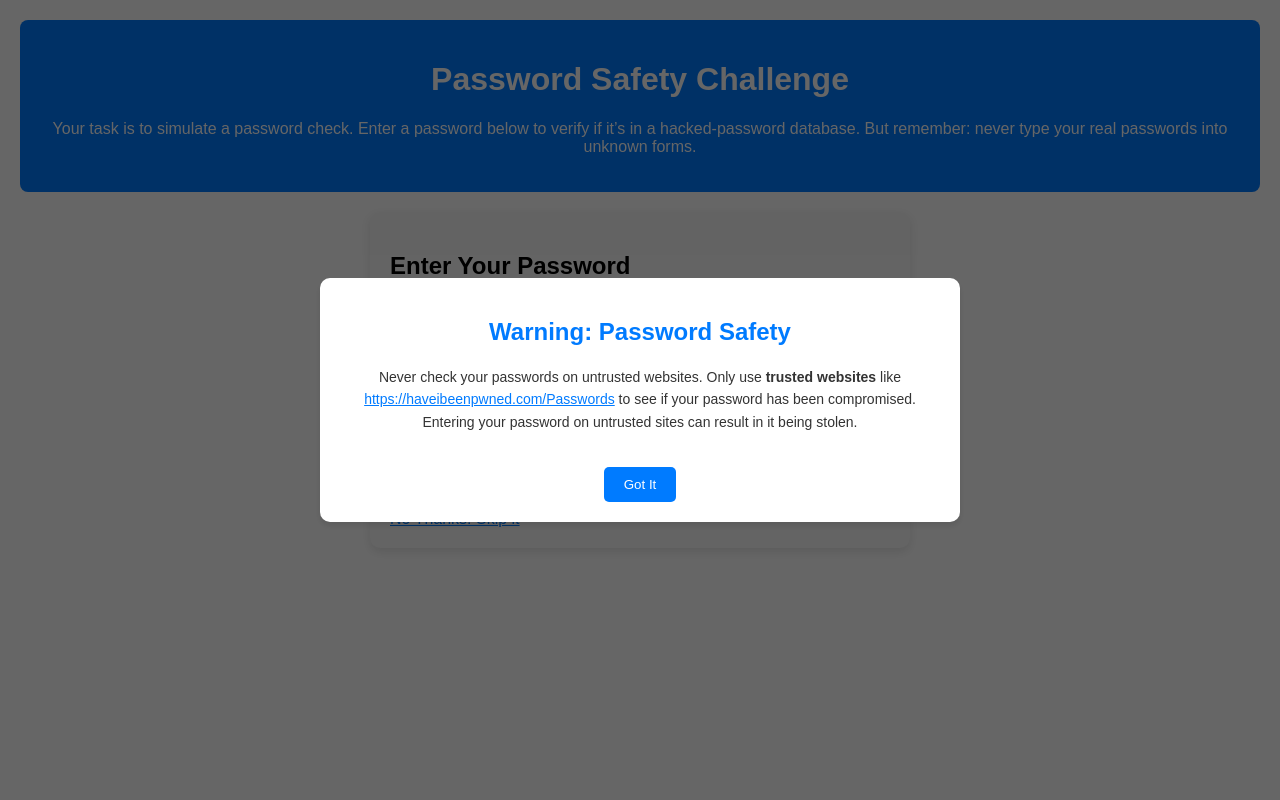
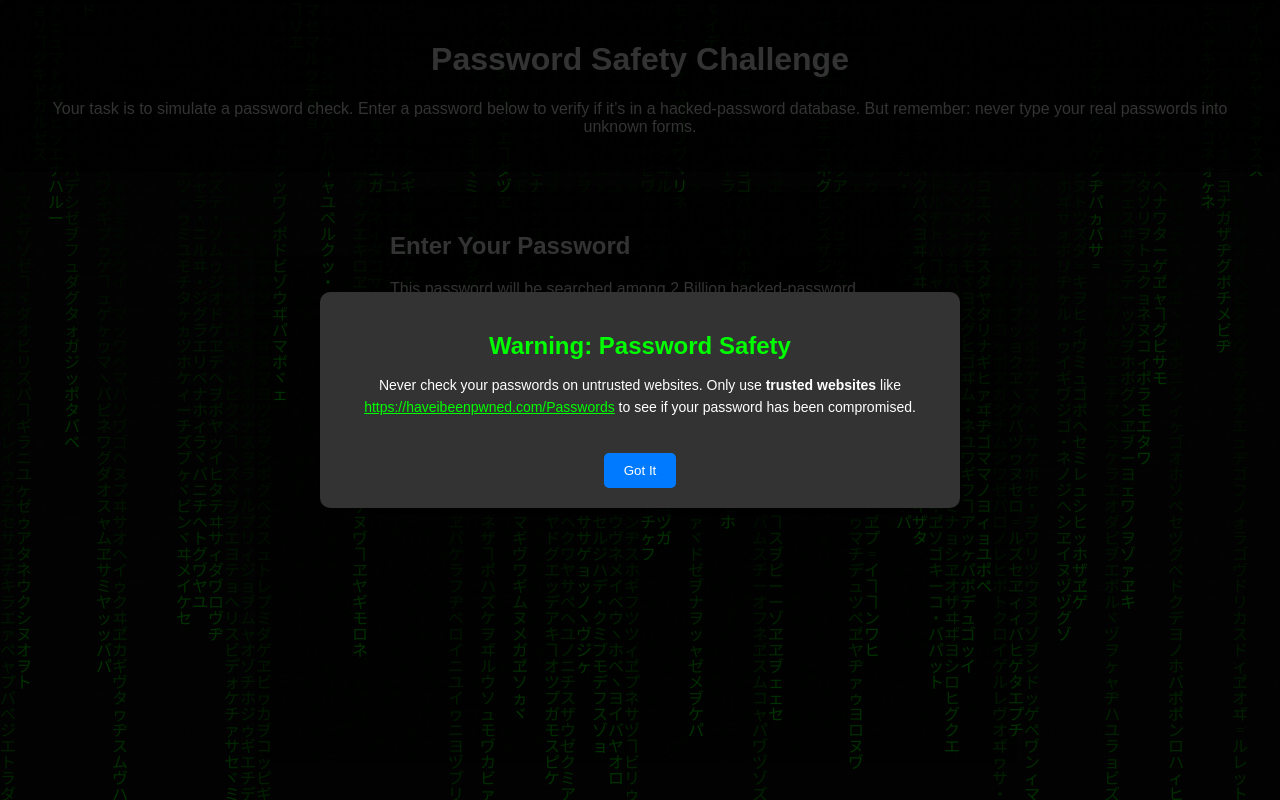
Before and after one commit to egecan12/security-platform, a React (Create React App) app in the folder client/: page /check-password in a window 1280 px wide. Built offline with nearby package versions, Linux system fonts and the light colour scheme; sample sign-in values are in the browser's storage.

Commit message:
adds a new matrix background for UIs

```diff
--- a/client/src/pages/CheckPassword.tsx
+++ b/client/src/pages/CheckPassword.tsx
@@ -2,6 +2,7 @@ import React, { useState, useEffect } from "react";
 import { useNavigate } from "react-router-dom";
 import { useDispatch } from "react-redux";
 import { updateChallengeScore } from "../features/progressSlice";
+import MatrixBackground from "../components/MatrixBackground"; // Import the Matrix background
 import serverIcon from "../imgs/server.png"; // Adjust the path
 import searchIcon from "../imgs/search.png"; // Adjust the path
 
@@ -13,65 +14,62 @@ const PasswordCheckChallenge: React.FC = () => {
   const navigate = useNavigate();
   const dispatch = useDispatch();
 
-  // Navigate to SSL test after 4 seconds if "Good job" is displayed
   useEffect(() => {
     if (showGoodJob) {
       const timer = setTimeout(() => {
-        navigate("/ssl-test"); // Redirect to SSL test
+        navigate("/ssl-test");
       }, 4000);
 
-      return () => clearTimeout(timer); // Clear timeout on unmount
+      return () => clearTimeout(timer);
     }
   }, [showGoodJob, navigate]);
 
-  // Give score 0 and navigate if warning is displayed
   useEffect(() => {
     if (showWarning) {
       const timer = setTimeout(() => {
         dispatch(
           updateChallengeScore({ challengeId: "password-check", score: 0 })
-        ); // Set score to 0
-        navigate("/ssl-test"); // Redirect to SSL test
+        );
+        navigate("/ssl-test");
       }, 4000);
 
-      return () => clearTimeout(timer); // Clear timeout on unmount
+      return () => clearTimeout(timer);
     }
   }, [showWarning, dispatch, navigate]);
 
   const handleInputChange = (e: React.ChangeEvent<HTMLInputElement>) => {
-    setPassword(e.target.value); // Start tracking input
-    setShowWarning(true); // Show warning as soon as the user starts typing
+    setPassword(e.target.value);
+    setShowWarning(true);
   };
 
   const handleSkip = () => {
-    setShowGoodJob(true); // Show "Good job" screen
+    setShowGoodJob(true);
     dispatch(
       updateChallengeScore({ challengeId: "password-check", score: 10 })
-    ); // Set score to 10
+    );
   };
 
   return (
     <div style={styles.container}>
+      <MatrixBackground />
       {/* Modal */}
       {showModal && (
         <div style={styles.modalOverlay}>
           <div style={styles.modalContent}>
-            <h2 style={{ color: "#007BFF" }}>Warning: Password Safety</h2>
-            <p style={{ fontSize: "14px", lineHeight: "1.6", color: "#333" }}>
+            <h2 style={styles.modalTitle}>Warning: Password Safety</h2>
+            <p style={styles.modalText}>
               Never check your passwords on untrusted websites. Only use{" "}
               <strong>trusted websites</strong> like{" "}
               <a
                 href="https://haveibeenpwned.com/Passwords"
                 target="_blank"
                 rel="noopener noreferrer"
-                style={{ color: "#007BFF" }}
+                style={{ color: "#00FF00" }}
               >
                 https://haveibeenpwned.com/Passwords
               </a>{" "}
-              to see if your password has been compromised. Entering your
-              password on untrusted sites can result in it being stolen.
+              to see if your password has been compromised.
             </p>
-
             <button
               onClick={() => setShowModal(false)}
               style={styles.modalButton}
@@ -85,7 +83,7 @@ const PasswordCheckChallenge: React.FC = () => {
       {/* Warning Screen */}
       {showWarning && (
         <div style={styles.warningOverlay}>
-          <p style={{ fontSize: "24px", fontWeight: "bold" }}>
+          <p style={styles.warningText}>
             ⚠️ Do NOT type your passwords into unknown inputs!
           </p>
         </div>
@@ -98,7 +96,7 @@ const PasswordCheckChallenge: React.FC = () => {
         </div>
       )}
 
-      {/* Blue Banner */}
+      {/* Banner */}
       <div style={styles.banner}>
         <h1>Password Safety Challenge</h1>
         <p>
@@ -111,21 +109,13 @@ const PasswordCheckChallenge: React.FC = () => {
       {/* Input Section */}
       <div style={styles.content}>
         <h2>Enter Your Password</h2>
-        <label style={{ marginBottom: "10px", display: "block" }}>
-          This password will be searched among the hacked-passwords database
-          among 2 Billion hacked password data:
-        </label>
-        <img
-          src={serverIcon}
-          alt="Server Icon"
-          style={{ width: "50px", height: "50px", margin: "20px" }}
-        />
-        <img
-          src={searchIcon}
-          alt="Server Icon"
-          style={{ width: "50px", height: "50px", margin: "20px" }}
-        />
-
+        <p style={styles.instructionText}>
+          This password will be searched among 2 Billion hacked-password data:
+        </p>
+        <div style={styles.iconRow}>
+          <img src={serverIcon} alt="Server Icon" style={styles.icon} />
+          <img src={searchIcon} alt="Search Icon" style={styles.icon} />
+        </div>
         <input
           type="password"
           placeholder="Enter password here"
@@ -145,10 +135,13 @@ const styles = {
   container: {
     fontFamily: "Arial, sans-serif",
     textAlign: "center" as "center",
-    padding: "20px",
+    position: "relative" as "relative",
+    minHeight: "100vh",
+    color: "#fff",
+    overflow: "hidden",
   },
   banner: {
-    backgroundColor: "#007BFF",
+    backgroundColor: "rgba(0, 0, 0, 0.8)",
     color: "white",
     padding: "20px",
     borderRadius: "8px",
@@ -160,9 +153,22 @@ const styles = {
     textAlign: "left" as "left",
     maxWidth: "500px",
     margin: "0 auto",
-    boxShadow: "0 4px 10px rgba(0, 0, 0, 0.1)",
+    boxShadow: "0 4px 10px rgba(0, 0, 0, 0.3)",
     borderRadius: "10px",
-    backgroundColor: "#f9f9f9",
+    backgroundColor: "rgba(0, 0, 0, 0.8)",
+  },
+  instructionText: {
+    marginBottom: "10px",
+  },
+  iconRow: {
+    display: "flex",
+    justifyContent: "center",
+    margin: "20px 0",
+  },
+  icon: {
+    width: "50px",
+    height: "50px",
+    margin: "0 10px",
   },
   input: {
     width: "100%",
@@ -170,11 +176,14 @@ const styles = {
     marginBottom: "20px",
     fontSize: "16px",
     borderRadius: "5px",
-    border: "1px solid #ccc",
+    border: "1px solid #555",
+    backgroundColor: "#222",
+    color: "#fff",
+    outline: "none",
   },
   skipLink: {
     display: "block",
-    color: "#007BFF",
+    color: "#00FF00",
     textDecoration: "underline",
     cursor: "pointer",
     marginTop: "10px",
@@ -185,20 +194,29 @@ const styles = {
     left: 0,
     width: "100%",
     height: "100%",
-    backgroundColor: "rgba(0, 0, 0, 0.6)",
+    backgroundColor: "rgba(0, 0, 0, 0.8)",
     display: "flex",
     alignItems: "center",
     justifyContent: "center",
     zIndex: 2000,
   },
   modalContent: {
-    backgroundColor: "white",
+    backgroundColor: "#333",
     padding: "20px",
     borderRadius: "10px",
     width: "80%",
     maxWidth: "600px",
     textAlign: "center" as "center",
-    boxShadow: "0 4px 6px rgba(0, 0, 0, 0.1)",
+    boxShadow: "0 4px 10px rgba(0, 0, 0, 0.5)",
+    color: "#fff",
+  },
+  modalTitle: {
+    color: "#00FF00",
+    marginBottom: "10px",
+  },
+  modalText: {
+    fontSize: "14px",
+    lineHeight: "1.6",
   },
   modalButton: {
     marginTop: "20px",
@@ -222,6 +240,10 @@ const styles = {
     justifyContent: "center",
     zIndex: 3000,
   },
+  warningText: {
+    fontSize: "24px",
+    fontWeight: "bold",
+  },
   goodJobOverlay: {
     position: "fixed" as "fixed",
     top: 0,
--- a/client/src/pages/Statspage.tsx
+++ b/client/src/pages/Statspage.tsx
@@ -51,7 +51,7 @@ const StatsPage: React.FC = () => {
       }}
     >
       {/* Confetti Animation */}
-      <Confetti width={width} height={height} numberOfPieces={300} />
+      <Confetti width={width} height={height} numberOfPieces={750} />
       {/* Blue Banner */}
       <div
         style={{
--- a/client/src/pages/makePassword.tsx
+++ b/client/src/pages/makePassword.tsx
@@ -2,6 +2,7 @@ import React, { useState } from "react";
 import { useNavigate } from "react-router-dom";
 import { useDispatch } from "react-redux";
 import { updateChallengeScore } from "../features/progressSlice"; // Redux action
+import MatrixBackground from "../components/MatrixBackground"; // Import the Matrix background
 import icon2 from "../imgs/icon2.png"; // Adjust the path
 
 const commonPasswords = [
@@ -55,6 +56,7 @@ const MakePassword: React.FC = () => {
 
   return (
     <div style={styles.container}>
+      <MatrixBackground />
       {/* Modal */}
       {showModal && (
         <div style={styles.modalOverlay}>
@@ -129,6 +131,10 @@ const styles = {
   container: {
     fontFamily: "Arial, sans-serif",
     textAlign: "center" as "center",
+    position: "relative" as "relative",
+    minHeight: "100vh",
+    color: "#fff",
+    overflow: "hidden",
   },
   modalOverlay: {
     position: "fixed" as "fixed",
@@ -143,7 +149,8 @@ const styles = {
     zIndex: 1000,
   },
   modalContent: {
-    backgroundColor: "white",
+    backgroundColor: "#333",
+    color: "#fff",
     padding: "20px",
     borderRadius: "10px",
     width: "90%",
@@ -152,7 +159,7 @@ const styles = {
     textAlign: "left" as "left",
   },
   modalTitle: {
-    color: "#007BFF",
+    color: "#00FF00",
     textAlign: "center" as "center",
   },
   rulesList: {
@@ -179,7 +186,7 @@ const styles = {
     margin: "0 auto",
   },
   banner: {
-    backgroundColor: "#007BFF",
+    backgroundColor: "rgba(0, 0, 0, 0.8)",
     color: "white",
     padding: "20px",
     marginBottom: "20px",
@@ -188,9 +195,9 @@ const styles = {
     maxWidth: "500px",
     margin: "0 auto",
     padding: "20px",
-    backgroundColor: "#f9f9f9",
+    backgroundColor: "rgba(0, 0, 0, 0.8)",
     borderRadius: "10px",
-    boxShadow: "0 4px 6px rgba(0, 0, 0, 0.1)",
+    boxShadow: "0 4px 6px rgba(0, 0, 0, 0.2)",
   },
   icon: {
     width: "100px",
@@ -201,8 +208,11 @@ const styles = {
     padding: "10px",
     marginBottom: "10px",
     borderRadius: "5px",
-    border: "1px solid #ccc",
+    border: "1px solid #555",
     fontSize: "16px",
+    backgroundColor: "#222",
+    color: "#fff",
+    outline: "none",
   },
   thermometer: {
     height: "10px",
@@ -214,7 +224,7 @@ const styles = {
   strengthLabel: {
     margin: "10px 0",
     fontSize: "16px",
-    color: "#333",
+    color: "#fff",
   },
   proceedButton: {
     backgroundColor: "#28A745",
--- a/client/src/pages/phishing-test.tsx
+++ b/client/src/pages/phishing-test.tsx
@@ -2,6 +2,7 @@ import React, { useState } from "react";
 import { useDispatch } from "react-redux";
 import { updateChallengeScore } from "../features/progressSlice"; // Redux action
 import { useNavigate } from "react-router-dom";
+import MatrixBackground from "../components/MatrixBackground"; // Import the Matrix background
 import adidasImage from "../imgs/phishing-test/adidas.png";
 import awsImage from "../imgs/phishing-test/aws.png";
 import bookingImage from "../imgs/phishing-test/booking.png";
@@ -64,12 +65,13 @@ const PhishingTest: React.FC = () => {
 
   return (
     <div style={styles.container}>
+      <MatrixBackground />
       {/* Modal */}
       {showModal && (
         <div style={styles.modalOverlay}>
           <div style={styles.modalContent}>
-            <h2 style={{ color: "#007BFF" }}>What Are Phishing Emails?</h2>
-            <p style={{ fontSize: "14px", lineHeight: "1.6", color: "#333" }}>
+            <h2 style={styles.modalTitle}>What Are Phishing Emails?</h2>
+            <p style={styles.modalText}>
               Phishing emails are fraudulent attempts to obtain sensitive
               information by pretending to be a trustworthy entity. Here’s how
               to spot them:
@@ -117,7 +119,7 @@ const PhishingTest: React.FC = () => {
         ></div>
       </div>
 
-      {/* Blue Banner */}
+      {/* Banner */}
       <div style={styles.banner}>
         <h1>Phishing Test</h1>
         <p>
@@ -158,10 +160,13 @@ const styles = {
   container: {
     fontFamily: "Arial, sans-serif",
     textAlign: "center" as "center",
-    padding: "20px",
+    position: "relative" as "relative",
+    minHeight: "100vh",
+    color: "#fff",
+    overflow: "hidden",
   },
   banner: {
-    backgroundColor: "#007BFF",
+    backgroundColor: "rgba(0, 0, 0, 0.8)",
     color: "white",
     padding: "20px",
     borderRadius: "8px",
@@ -169,7 +174,7 @@ const styles = {
   },
   progressBarContainer: {
     height: "10px",
-    backgroundColor: "#ddd",
+    backgroundColor: "#333",
     borderRadius: "5px",
     marginBottom: "20px",
     overflow: "hidden",
@@ -184,8 +189,9 @@ const styles = {
     display: "inline-block",
     borderRadius: "10px",
     overflow: "hidden",
-    boxShadow: "0 4px 10px rgba(0, 0, 0, 0.1)",
+    boxShadow: "0 4px 10px rgba(0, 0, 0, 0.3)",
     marginBottom: "20px",
+    backgroundColor: "#222",
   },
   image: {
     width: "100%",
@@ -241,20 +247,29 @@ const styles = {
     left: 0,
     width: "100%",
     height: "100%",
-    backgroundColor: "rgba(0, 0, 0, 0.6)",
+    backgroundColor: "rgba(0, 0, 0, 0.8)",
     display: "flex",
     alignItems: "center",
     justifyContent: "center",
     zIndex: 2000,
   },
   modalContent: {
-    backgroundColor: "white",
+    backgroundColor: "#333",
     padding: "20px",
     borderRadius: "10px",
     width: "80%",
     maxWidth: "600px",
     textAlign: "center" as "center",
-    boxShadow: "0 4px 6px rgba(0, 0, 0, 0.1)",
+    boxShadow: "0 4px 10px rgba(0, 0, 0, 0.5)",
+    color: "#fff",
+  },
+  modalTitle: {
+    color: "#00FF00",
+    marginBottom: "10px",
+  },
+  modalText: {
+    fontSize: "14px",
+    lineHeight: "1.6",
   },
   modalButton: {
     marginTop: "20px",
@@ -271,7 +286,7 @@ const styles = {
     listStyleType: "disc",
     lineHeight: "1.8",
     fontSize: "14px",
-    color: "#333",
+    color: "#fff",
   },
 };
 
```
Also changed, not shown: client/src/pages/sslTest.tsx (+7 -1 lines).
